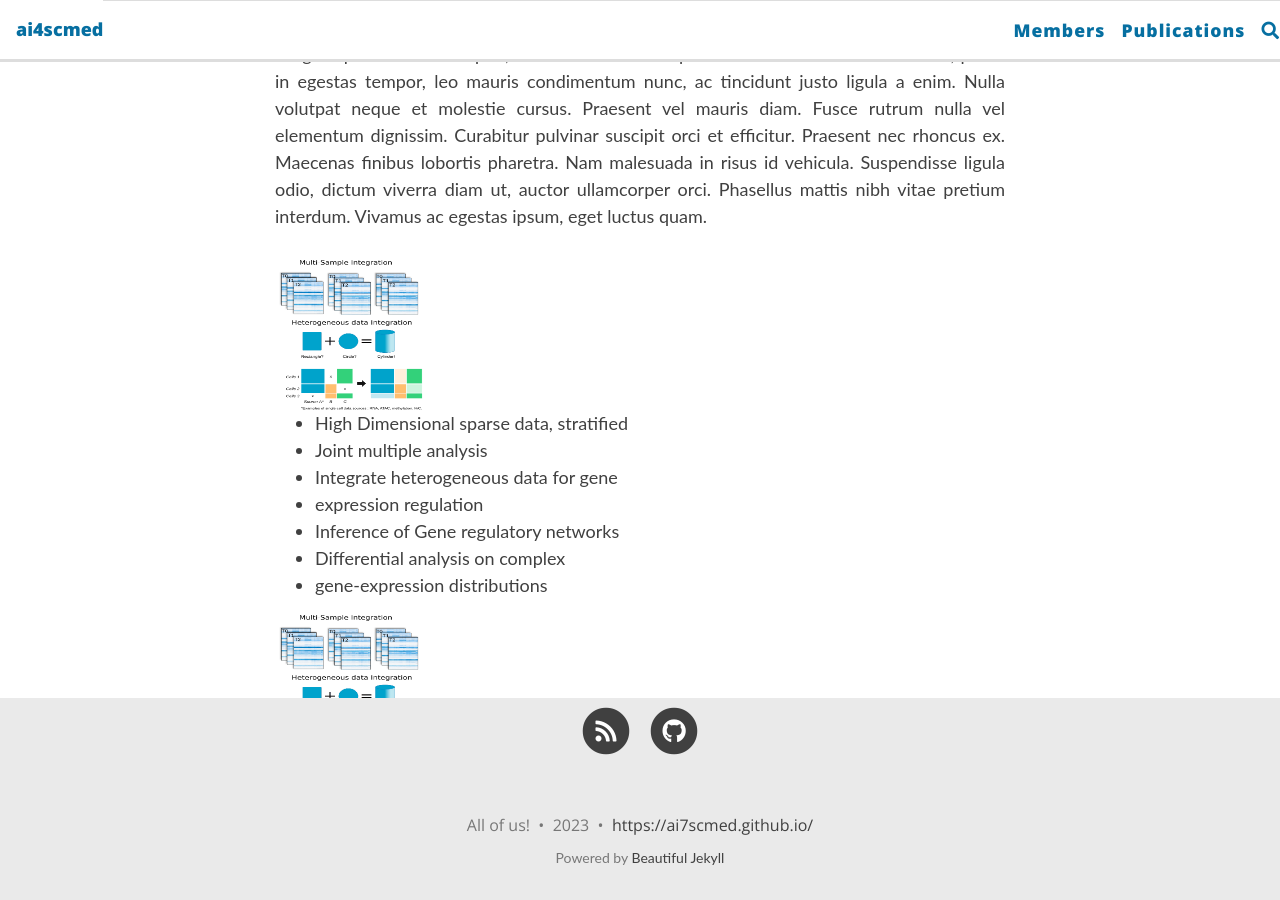
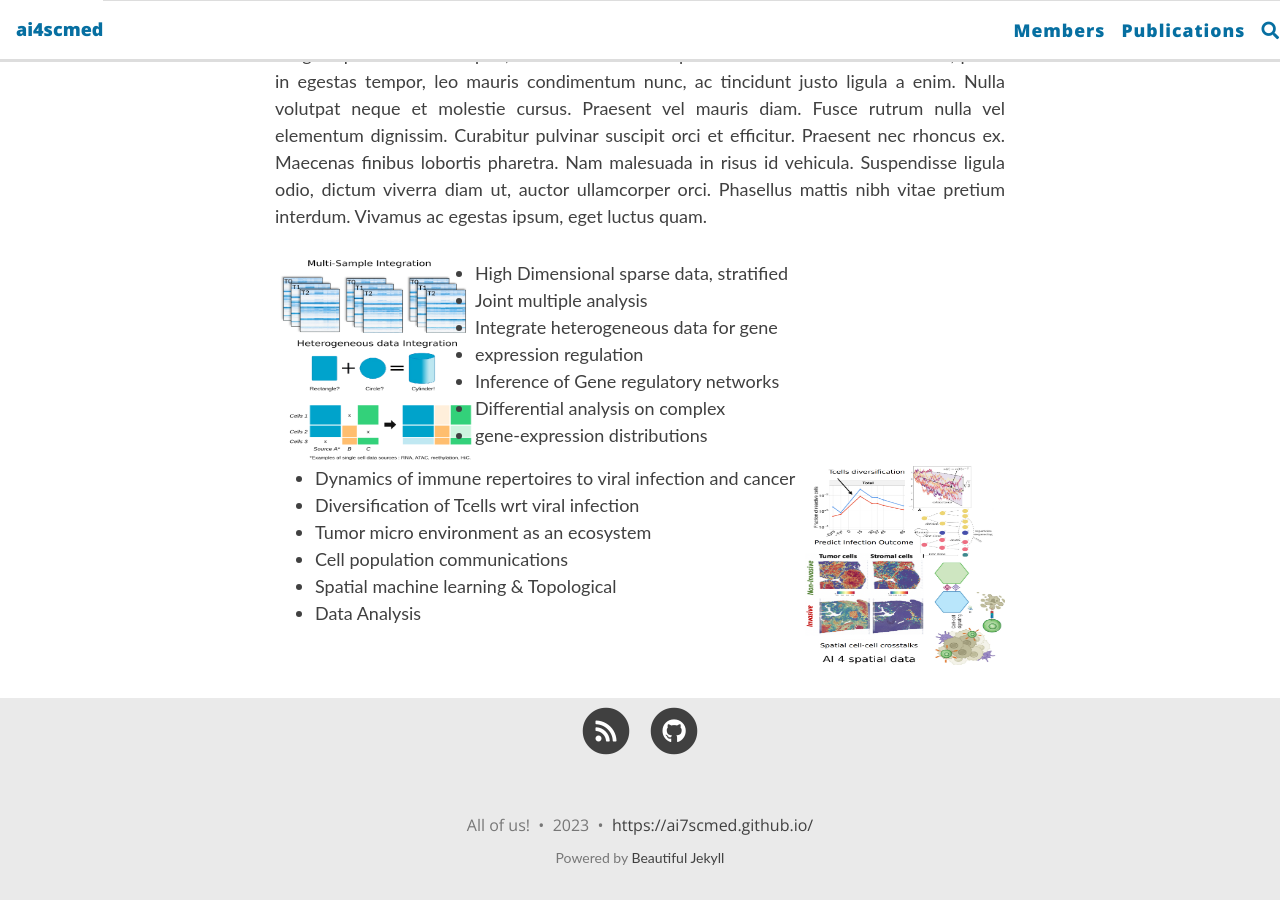
Before and after one commit to ai4scmed/ai4scmed.github.io, a Jekyll site: the page built from about.md, in a window 1280 px wide and 900 px high, scrolled down 382 px. Built offline with Jekyll 4.4.1, drawn with Linux system fonts in a browser that asks for light colours; nearby versions of some CDN libraries; comment, search, counter and statistics services are not loaded.

Commit message:
Adding CSS

```diff
--- a/_includes/wps.html
+++ b/_includes/wps.html
@@ -3,14 +3,15 @@
     <div class="wp-picture-{{post.wpnum}}">
     {% if post.image %}
 
-	<img width="150" height="150" src="../assets/img/wp/{{ post.image }}"
+	<img width="200" height="200" src="../assets/img/wp/{{ post.image }}"
 	class="attachment-thumbnail size-thumbnail wp-post-image" alt="" />
     {% else %}
-	<img width="150" height="150" src="../assets/img/wp/unknown_person.jpg"
+	<img width="200" height="200" src="../assets/img/wp/unknown_person.jpg"
 	class="attachment-thumbnail size-thumbnail wp-post-image" alt="" />
     {% endif %}
     </div>
 
-    <div class="wp-content">
+    <div class="wp-content-{{post.wpnum}}">
 	{{ post.content }}
+    </div>
 </div>
--- a/assets/css/beautifuljekyll.css
+++ b/assets/css/beautifuljekyll.css
@@ -1319,3 +1319,13 @@ div.block {
     width: 100%;
     display: inline-block;
 }
+
+div.wp-picture-1, div.wp-picture-3 {
+    display: block;
+    float: left;
+}
+
+div.wp-picture-2, div.wp-picture-4 {
+    display: block;
+    float: right;
+}
```
Also changed, not shown: _wps/wp2.md (+1 -1 lines), assets/img/wp/slide_wp2.png (added).
